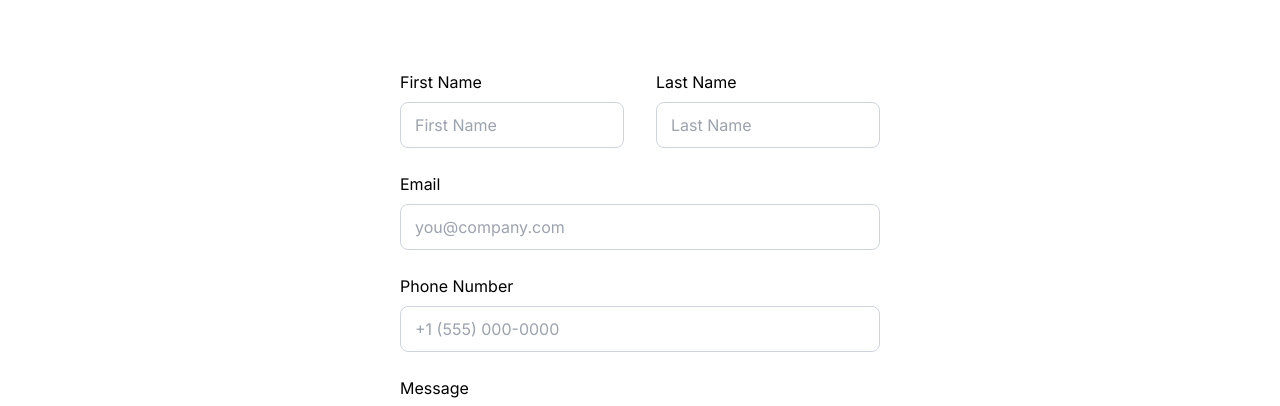
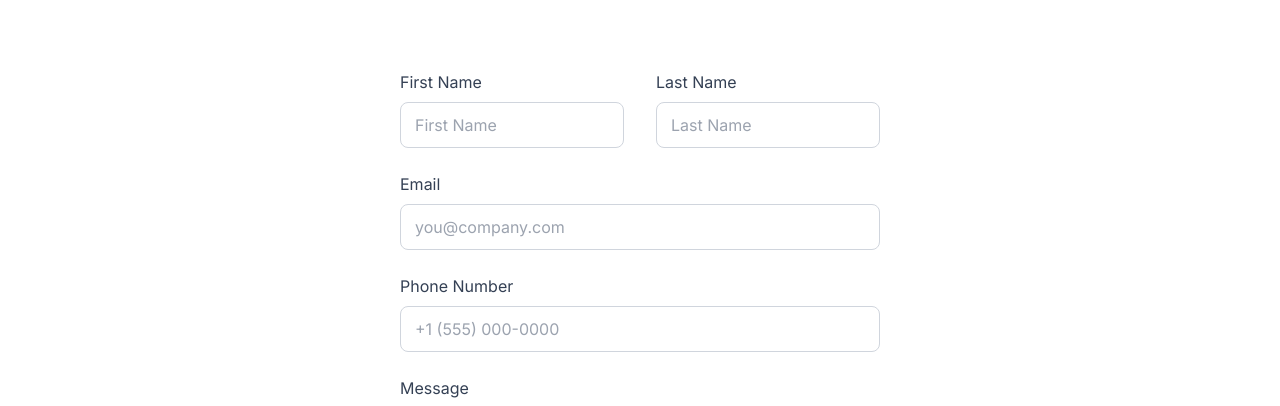
Before and after one commit to muhammadn4bil/web-nebail, a plain HTML site: page index.html in a window 1280 px wide. Shown: the part 348-754 px from the top of the page. Drawn offline with nearby package versions, Linux system fonts and the light colour scheme.

Commit message:
fix minor label errors in form

```diff
--- a/index.html
+++ b/index.html
@@ -85,24 +85,24 @@
             <div class="flex flex-col gap-6 mb-8">
               <div class="flex gap-8">
                 <div class="flex flex-col gap-2">
-                  <label for="fname">First Name</label>
+                  <label for="fname" class="text-[#344054]">First Name</label>
                   <input type="text" id="fname" class="border border-bor py-[0.625rem] px-[0.875rem] rounded-lg w-[14rem]" placeholder="First Name" />
                 </div>
                 <div class="flex flex-col gap-2">
-                  <label for="lname">Last Name</label>
+                  <label for="lname" class="text-[#344054]">Last Name</label>
                   <input type="text" id="lname" class="border border-bor py-[0.625rem] px-[0.875rem] rounded-lg w-[14rem]" placeholder="Last Name" />
                 </div>
               </div>
               <div class="flex flex-col gap-2">
-                <label for="email">Email</label>
+                <label for="email" class="text-[#344054]  ">Email</label>
                 <input type="email" id="email" class="border border-bor py-[0.625rem] px-[0.875rem] rounded-lg" placeholder="you@company.com" />
               </div>
               <div class="flex flex-col gap-2">
-                <label for="phone">Phone Number</label>
+                <label for="phone" class="text-[#344054]">Phone Number</label>
                 <input type="tel" id="phone" class="border border-bor py-[0.625rem] px-[0.875rem] rounded-lg" placeholder="+1 (555) 000-0000" />
               </div>
               <div class="flex flex-col gap-2">
-                <label for="message">Message</label>
+                <label for="message" class="text-[#344054]  ">Message</label>
                 <textarea name="message" id="message" class="border border-bor py-3 px-[0.875rem] rounded-lg h-[8.375rem]" placeholder="Leave us a message..."></textarea>
               </div>
               <div class="flex gap-3">
```
